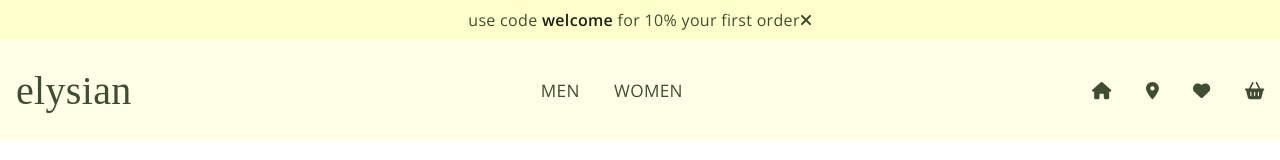
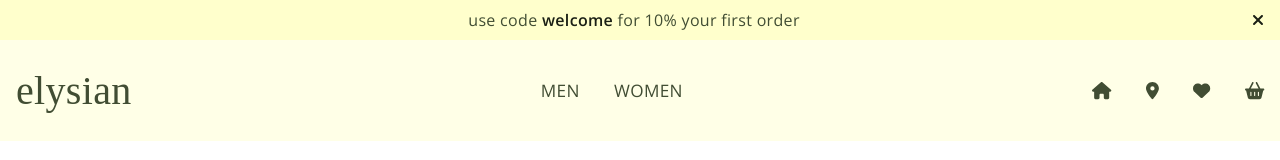
Before and after one commit to Newellso1/elysian-store, a React (Create React App) app: page / in a window 1280 px wide. Shown: the top 160 px of the page. Built offline with nearby package versions, Linux system fonts and the light colour scheme; a web font is replaced by a local one.

Commit message:
Added ability to close promotional message

```diff
--- a/src/App.js
+++ b/src/App.js
@@ -1,10 +1,16 @@
+import { useState } from "react";
 import Header from "./Components/Header";
 import PromotionalHeader from "./Components/PromotionalHeader";
 
 function App() {
+  const [hidePromo, setHidePromo] = useState(true);
+
   return (
     <div className="App">
-      <PromotionalHeader />
+      {hidePromo && (
+        <PromotionalHeader hidePromo={hidePromo} setHidePromo={setHidePromo} />
+      )}
+
       <Header />
     </div>
   );
--- a/src/Components/PromotionalHeader.js
+++ b/src/Components/PromotionalHeader.js
@@ -1,13 +1,13 @@
 import { faXmark } from "@fortawesome/free-solid-svg-icons";
 import { FontAwesomeIcon } from "@fortawesome/react-fontawesome";
 
-export default function PromotionalHeader() {
+export default function PromotionalHeader({ hidePromo, setHidePromo }) {
   return (
     <div className="promotional-message">
       <p>
         use code <span>welcome</span> for 10% your first order
       </p>
-      <div>
+      <div onClick={() => setHidePromo(!hidePromo)}>
         <FontAwesomeIcon icon={faXmark} />
       </div>
     </div>
--- a/src/index.css
+++ b/src/index.css
@@ -4,6 +4,7 @@
   --primary-background-color: #ffffe7;
   --primary-text-color: #414d33;
   --secondary-background-color: #ffffcc;
+  --bold-font-color: #1a1f14;
 }
 
 body {
@@ -24,9 +25,18 @@ code {
   text-align: center;
   height: 2.5em;
   display: flex;
-  justify-content: center;
+  justify-content: space-between;
   align-items: center;
   background-color: var(--secondary-background-color);
+  padding: 0 1em;
+}
+
+.promotional-message > p {
+  flex: 1;
+}
+
+.promotional-message > div {
+  color: var(--bold-font-color);
 }
 
 .promotional-message > p > span {
```
